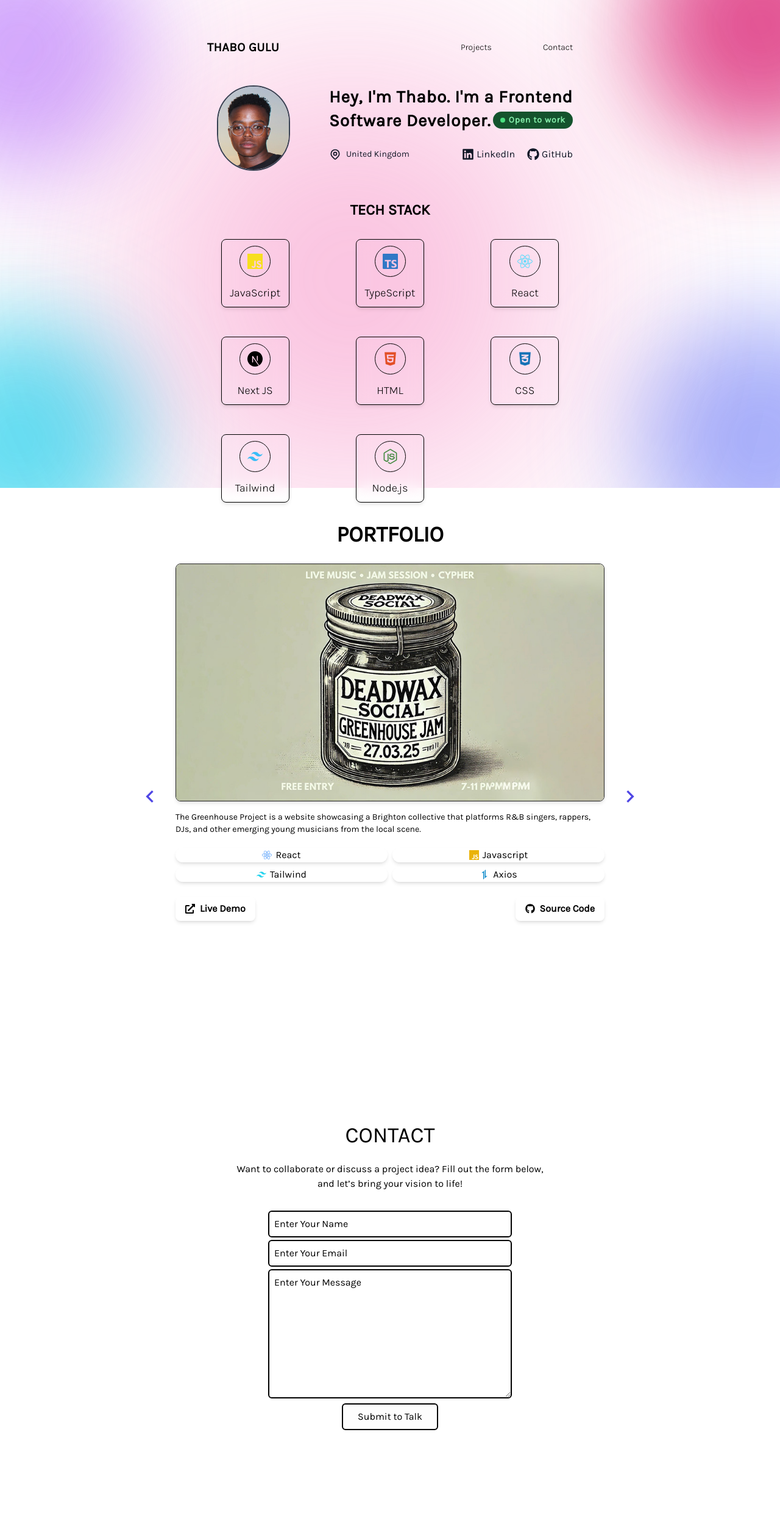
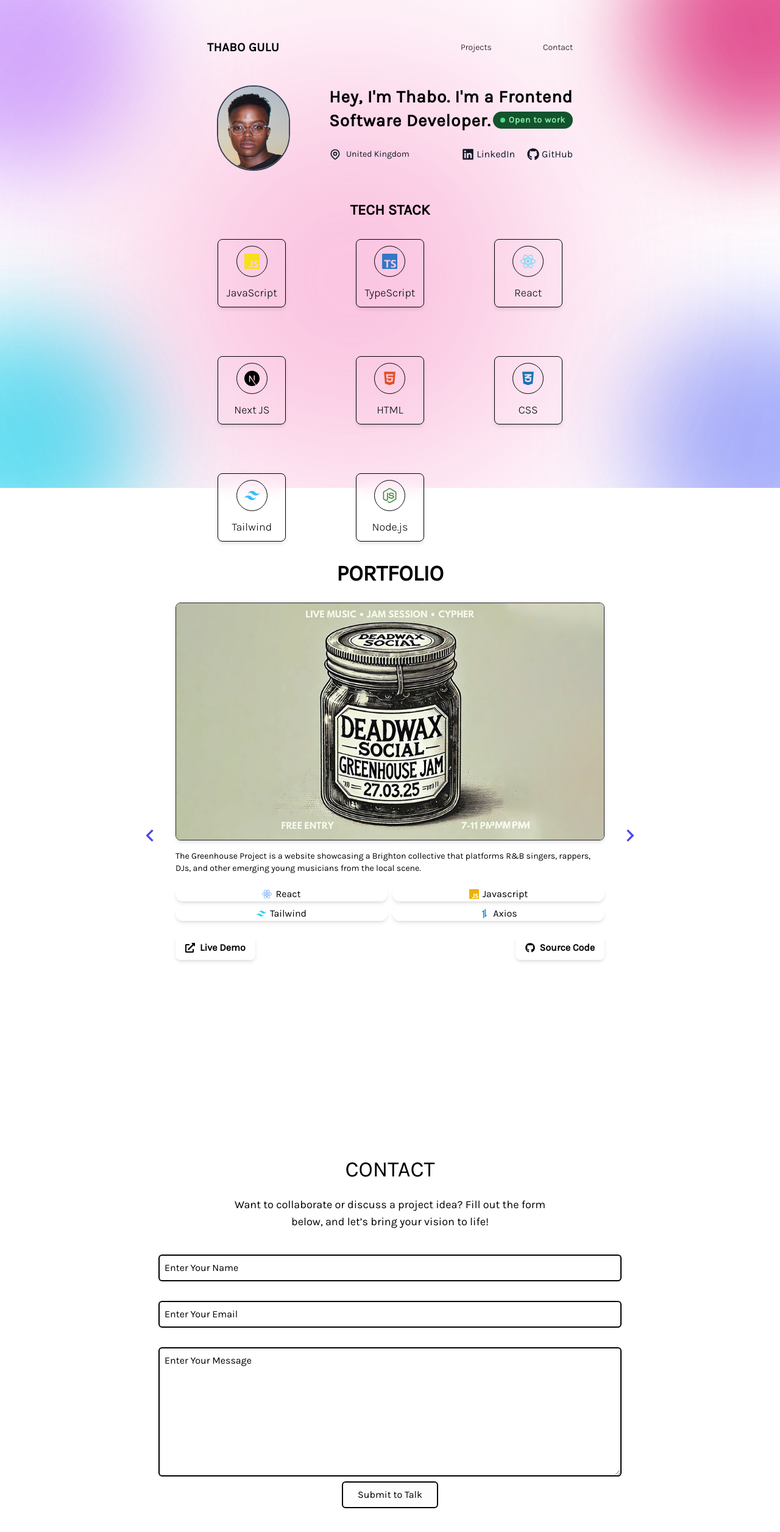
Before and after one commit to tgulu/Portfolio, a React (Create React App) app: page / in a window 1280 px wide. Shown: the top 2512 px of the page at 61% size. Before the commit the page ends 2433 px from the top, so only its background shows below. Built offline with nearby package versions, Linux system fonts and the light colour scheme; a web font is replaced by a local one.

Commit message:
make design responsive to screen sizes

```diff
--- a/src/components/TechStack.jsx
+++ b/src/components/TechStack.jsx
@@ -30,7 +30,7 @@ const stack = [
 
 const TechStack = () => {
   return (
-    <div className="grid grid-cols-2 sm:grid-cols-3 md:grid-cols-4 xl:grid-cols-3 gap-x-10 gap-y-2 xl:gap-x-20 xl:gap-y-12 justify-items-center ">
+    <div className="grid grid-cols-2  md:grid-cols-4 xl:grid-cols-3 gap-x-10 gap-y-2 xl:gap-x-24 xl:gap-y-20 justify-items-center ">
       {stack.map((tech, index) => (
         <div
           key={index}
--- a/src/pages/Contact.jsx
+++ b/src/pages/Contact.jsx
@@ -4,27 +4,27 @@ const Contact = () => {
   return (
     <div
       name="contact"
-      className="h-full md:h-[85vh] w-full flex flex-col items-center justify-center px-1 py-3 "
+      className="h-full md:h-[92vh] w-full flex flex-col items-center justify-center px-1 py-3 "
     >
-      <div className="w-full p-1 text-black h-screen">
-        <div className="flex flex-col p-4 justify-center max-w-screen-lg gap-y-8 mx-auto h-full">
+      <div className="w-full text-black ">
+        <div className="flex flex-col p-4 justify-center max-w-screen-lg gap-y-10 mx-auto h-full">
           {/* Heading Section */}
           <div className="pb-0 md:px-28 text-center">
-            <h1 className="pt-14 md:pt-0 mt-0 mb-2 text-lg md:text-xl lg:text-4xl">
+            <h1 className="pt-10 md:pt-0 mt-0 mb-2 text-lg md:text-xl lg:text-4xl">
               <span className="">CONTACT</span>
             </h1>
-            <p className=" pt-4">
+            <p className=" text-base xl:text-lg pt-4">
               Want to collaborate or discuss a project idea? Fill out the form
               below, and let’s bring your vision to life!
             </p>
           </div>
 
           {/* Form Section */}
-          <div className="flex justify-center items-center  ">
+          <div className="flex justify-center items-center">
             <form
               action="https://getform.io/f/50805f75-578f-493c-90f2-bfcc9510eb3f"
               method="POST"
-              className="flex flex-col w-full md:w-[400px] placeholder-black "
+              className="flex flex-col w-full md:w-[400px] xl:w-[800px] placeholder-black "
             >
               <input
                 type="text"
@@ -36,7 +36,7 @@ const Contact = () => {
                 type="text"
                 name="email"
                 placeholder="Enter Your Email"
-                className="my-1 p-2 bg-transparent border-2 hover:border-gray-600/20 border-black rounded-md placeholder-black focus:outline-none"
+                className="xl:my-8 my-2 p-2 bg-transparent border-2 hover:border-gray-600/20 border-black rounded-md placeholder-black focus:outline-none"
               />
               <textarea
                 name="message"
--- a/tailwind.config.js
+++ b/tailwind.config.js
@@ -61,18 +61,18 @@ module.exports = {
       animation: {
         morph: "morph 10s ease-in-out infinite",
         rotate: "rotate 20s linear infinite",
-        blob: "blob 14s ease-in-out infinite",
+        blob: "blob 10s ease-in-out infinite",
         scaleInOut: "scaleInOut 8s ease-in-out infinite",
         blobScale:
           "blob 14s ease-in-out infinite, scaleInOut 8s ease-in-out infinite",
 
         // Delayed blob scale animations for staggered movement
         blobScaleDelay2000:
-          "blob 14s ease-in-out infinite, scaleInOut 8s ease-in-out infinite",
+          "blob 10s ease-in-out infinite, scaleInOut 8s ease-in-out infinite",
         blobScaleDelay4000:
-          "blob 14s ease-in-out infinite, scaleInOut 8s ease-in-out infinite",
+          "blob 10s ease-in-out infinite, scaleInOut 8s ease-in-out infinite",
         blobScaleDelay6000:
-          "blob 14s ease-in-out infinite, scaleInOut 8s ease-in-out infinite 4s",
+          "blob 10s ease-in-out infinite, scaleInOut 8s ease-in-out infinite 4s",
       },
       screens: {
         sm: "640px",
```
